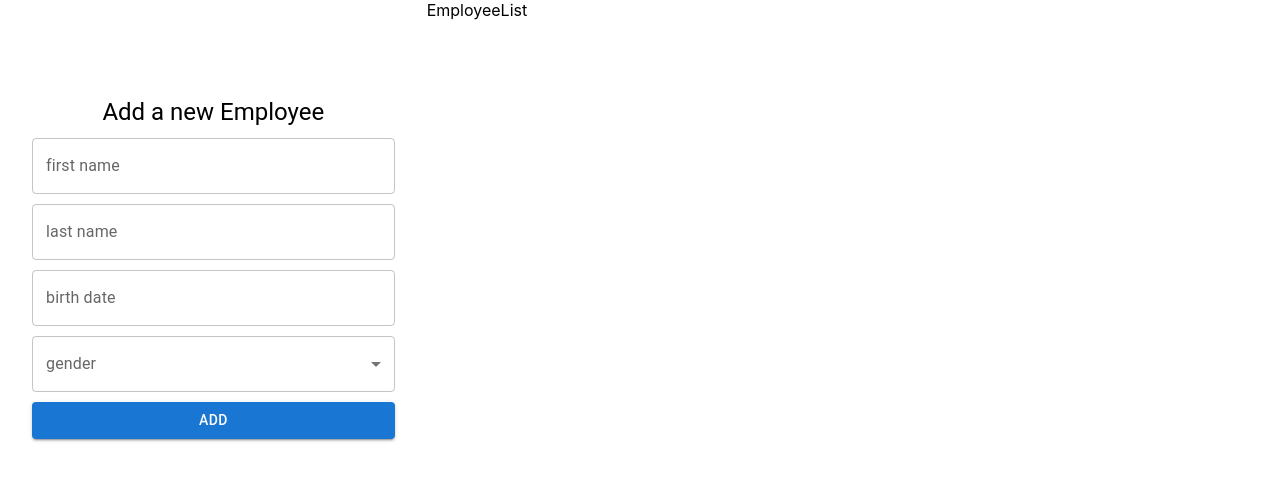
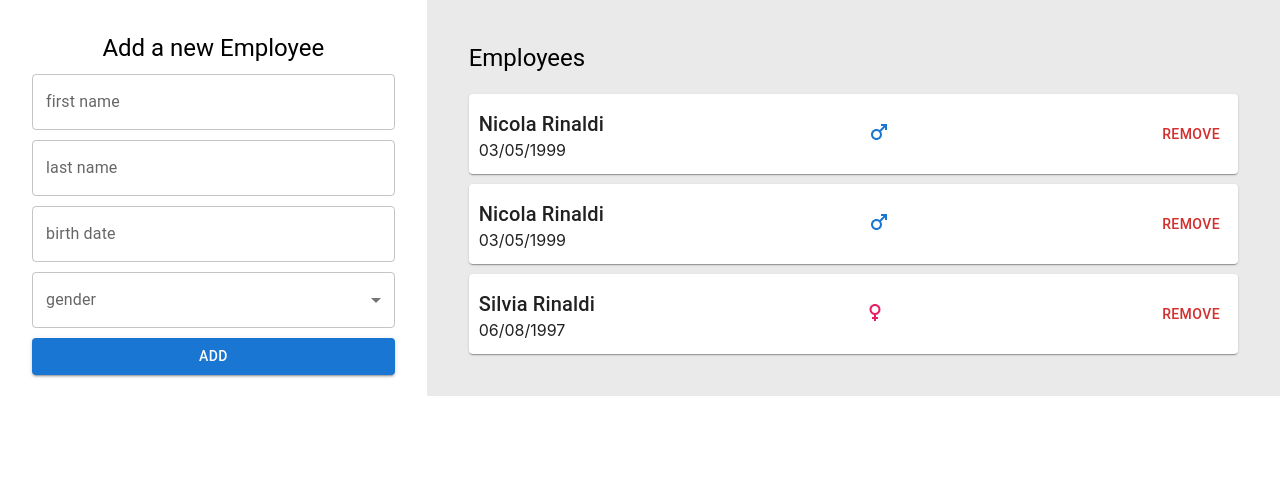
Before and after one commit to rinnic/next-prisma-trial, a Next.js app: page / in a window 1280 px wide. Shown: the top 480 px of the page. Built offline with nearby package versions, Linux system fonts and the light colour scheme.

Commit message:
employee visualization

```diff
--- a/components/EmployeeForm.js
+++ b/components/EmployeeForm.js
@@ -16,7 +16,6 @@ const EmployeeForm = (props) => {
     <Box
       sx={{
         padding: "2rem",
-        marginTop: 8,
         display: "flex",
         flexDirection: "column",
         alignItems: "center",
--- /dev/null
+++ b/components/EmployeeItem.js
@@ -0,0 +1,35 @@
+import { Card, Paper, Typography, Button } from "@mui/material";
+import { Male, Female } from "@mui/icons-material";
+import { pink } from '@mui/material/colors';
+
+import classes from "./EmployeeItem.module.css";
+
+const EmployeeItem = (props) => {
+
+  const { firstName, lastName, birthDate, gender } = props.employee;
+
+  let genderContent = "";
+  if (gender === "M") {
+    genderContent = <Male color="primary"/>;
+  }
+  if (gender === "F") {
+    genderContent = <Female sx={{ color: pink[500] }} />;
+  }
+
+  return (
+    <Paper sx={{
+      margin: "10px"
+    }}>
+      <div className={classes.employeeData}>
+        <div>
+          <Typography variant="h6">{`${firstName} ${lastName} `}</Typography>
+          <Typography variant="subtitle">{birthDate}</Typography>
+        </div>
+        <div>{genderContent}</div>
+        <Button color="error">Remove</Button>
+      </div>
+    </Paper>
+  );
+};
+
+export default EmployeeItem;
--- /dev/null
+++ b/components/EmployeeItem.module.css
@@ -0,0 +1,8 @@
+.employeeData {
+  display: flex;
+  align-items: center;
+  justify-content: space-between;
+  padding: 10px;
+  gap: 2rem;
+  height: 80px;
+}
--- a/components/EmployeeList.js
+++ b/components/EmployeeList.js
@@ -1,5 +1,45 @@
+import React from "react";
+import { Box, Typography } from "@mui/material";
+import EmployeeItem from "./EmployeeItem";
+
+const DUMMY_EMPLOYEES = [
+  {
+    id: 1,
+    firstName: "Nicola",
+    lastName: "Rinaldi",
+    birthDate: "03/05/1999",
+    gender: "M",
+  },
+  {
+    id: 2,
+    firstName: "Nicola",
+    lastName: "Rinaldi",
+    birthDate: "03/05/1999",
+    gender: "M",
+  },
+  {
+    id: 3,
+    firstName: "Silvia",
+    lastName: "Rinaldi",
+    birthDate: "06/08/1997",
+    gender: "F",
+  },
+];
+
 const EmployeeList = (props) => {
-  return <div>EmployeeList</div>
-}
+  return (
+    <Box
+      sx={{
+        padding: "2rem",
+        backgroundColor: "rgba(214, 214, 214, 0.5)",
+      }}
+    >
+      <Typography variant="h5" sx={{padding: "10px"}}>Employees</Typography>
+      {DUMMY_EMPLOYEES.map((emp) => {
+        return <EmployeeItem key={emp.id} employee={emp} />;
+      })}
+    </Box>
+  );
+};
 
-export default EmployeeList
+export default EmployeeList;
--- a/package.json
+++ b/package.json
@@ -11,6 +11,7 @@
   "dependencies": {
     "@emotion/react": "^11.10.0",
     "@emotion/styled": "^11.10.0",
+    "@mui/icons-material": "^5.8.4",
     "@mui/material": "^5.9.3",
     "@mui/x-date-pickers": "^5.0.0-beta.4",
     "@prisma/client": "^4.1.1",
```
Also changed, not shown: 1 other file (tests, documents, lock files or other folders).
